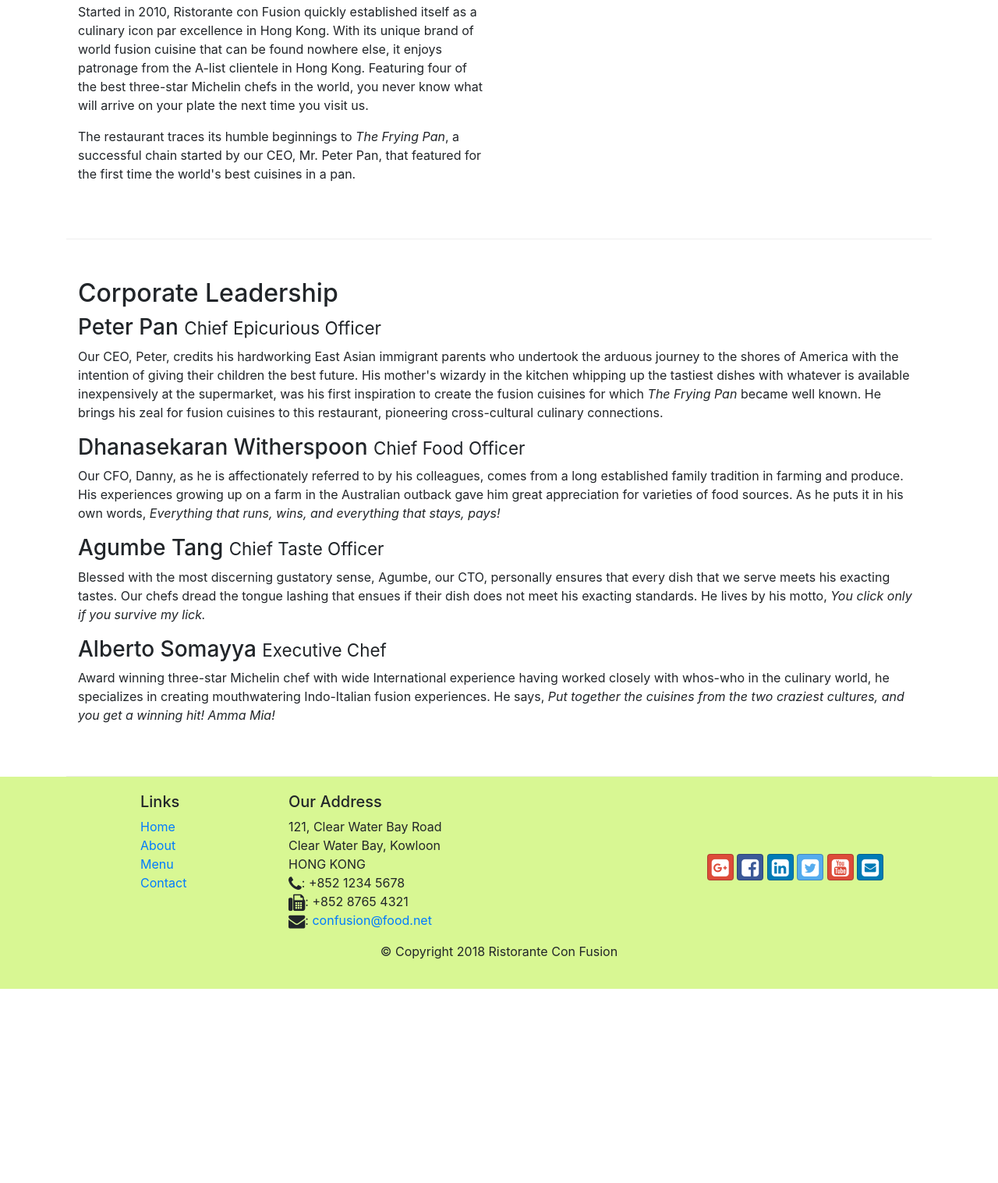
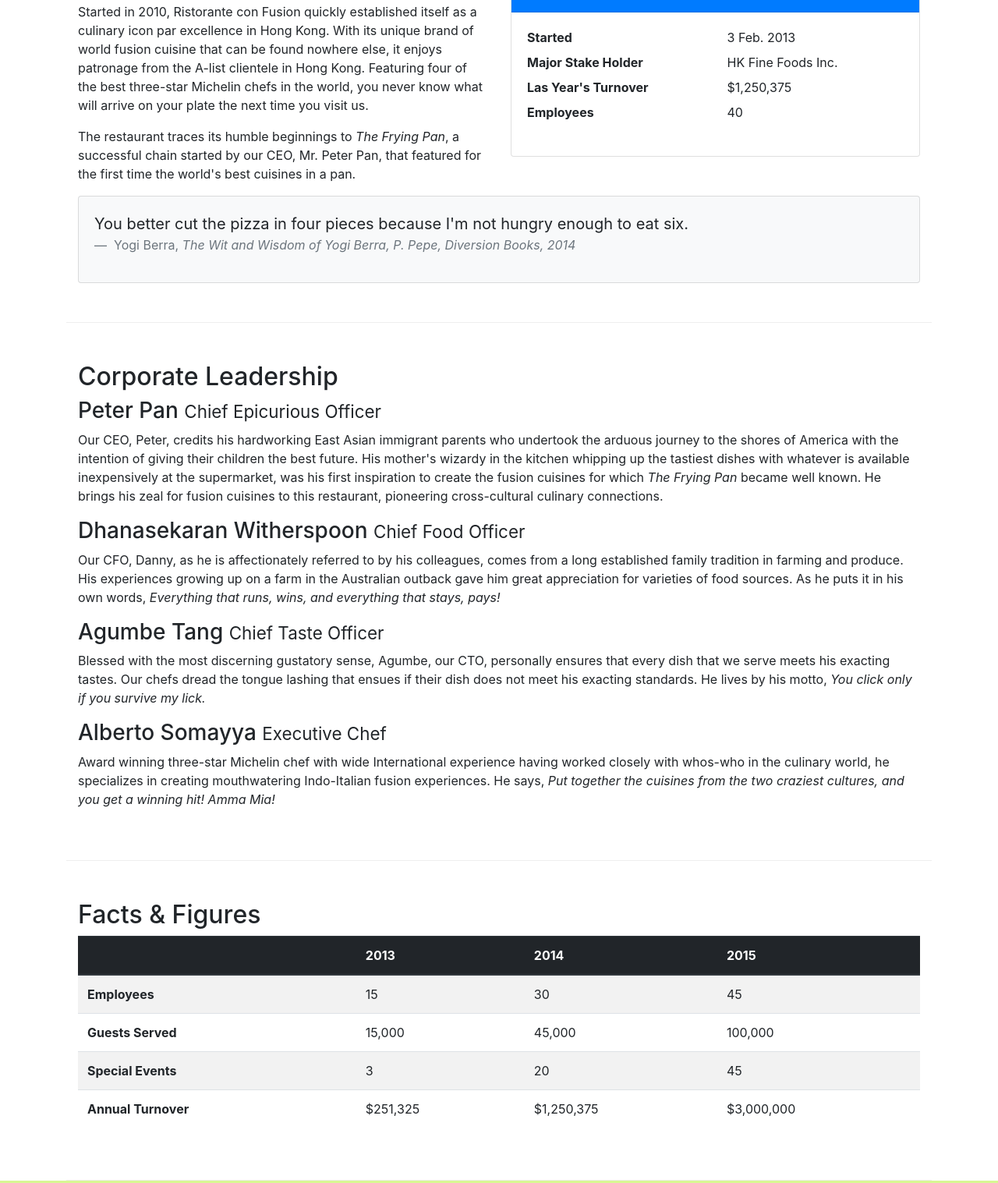
Before and after one commit to bmongemendez/bootstrap4, a website: page aboutus.html in a window 1280 px wide. Shown: the part 564-2081 px from the top of the page at 78% size. Before the commit the page ends 1832 px from the top, so only its background shows below. Drawn offline with nearby package versions, Linux system fonts and the light colour scheme.

Commit message:
Feature: Tables and Cards

```diff
--- a/aboutus.html
+++ b/aboutus.html
@@ -10,10 +10,10 @@
 
 		<!-- Bootstrap CSS -->
 		<link rel="stylesheet" href="node_modules/bootstrap/dist/css/bootstrap.min.css" />
-		<link rel="stylesheet" href="node_modules/bootstrap-social/bootstrap-social.css">
+		<link rel="stylesheet" href="node_modules/bootstrap-social/bootstrap-social.css" />
 
 		<!-- Font Awesome -->
-		<link rel="stylesheet" href="node_modules/font-awesome/css/font-awesome.min.css">
+		<link rel="stylesheet" href="node_modules/font-awesome/css/font-awesome.min.css" />
 
 		<!-- Custom Sytles -->
 		<link rel="stylesheet" href="./css/styles.css" />
@@ -28,10 +28,22 @@
 				<a href="./index.html" class="navbar-brand mr-auto">Ristorante con Fusion</a>
 				<div class="collapse navbar-collapse" id="navbar">
 					<ul class="navbar-nav ml-auto">
-						<li class="nav-item active"><a href="./index.html" class="nav-link"><span class="fa fa-home fa-lg"></span> Home</a></li>
-						<li class="nav-item"><a href="#" class="nav-link"><span class="fa fa-info fa-lg"></span> About</a></li>
-						<li class="nav-item"><a href="#" class="nav-link"> <span class="fa fa-list fa-lg"></span> Menu</a></li>
-						<li class="nav-item"><a href="./contactus.html" class="nav-link"> <span class="fa fa-address-card fa-lg"></span> Contact</a></li>
+						<li class="nav-item active">
+							<a href="./index.html" class="nav-link"
+								><span class="fa fa-home fa-lg"></span> Home</a
+							>
+						</li>
+						<li class="nav-item">
+							<a href="#" class="nav-link"><span class="fa fa-info fa-lg"></span> About</a>
+						</li>
+						<li class="nav-item">
+							<a href="#" class="nav-link"> <span class="fa fa-list fa-lg"></span> Menu</a>
+						</li>
+						<li class="nav-item">
+							<a href="./contactus.html" class="nav-link">
+								<span class="fa fa-address-card fa-lg"></span> Contact</a
+							>
+						</li>
 					</ul>
 				</div>
 			</div>
@@ -81,7 +93,38 @@
 						best cuisines in a pan.
 					</p>
 				</div>
-				<div></div>
+				<div class="col-sm">
+					<div class="card">
+						<h3 class="card-header bg-primary text-white">Facts At a Glance</h3>
+						<div class="card-body">
+							<dl class="row">
+								<dt class="col-6">Started</dt>
+								<dd class="col-6">3 Feb. 2013</dd>
+								<dt class="col-6">Major Stake Holder</dt>
+								<dd class="col-6">HK Fine Foods Inc.</dd>
+								<dt class="col-6">Las Year's Turnover</dt>
+								<dd class="col-6">$1,250,375</dd>
+								<dt class="col-6">Employees</dt>
+								<dd class="col-6">40</dd>
+							</dl>
+						</div>
+					</div>
+				</div>
+				<div class="col-12">
+					<div class="card card-body bg-light">
+						<blockquote class="blockquote">
+							<p class="mb-0">
+								You better cut the pizza in four pieces because I'm not hungry enough to eat six.
+							</p>
+							<footer class="blockquote-footer">
+								Yogi Berra,
+								<cite title="Source Title"
+									>The Wit and Wisdom of Yogi Berra, P. Pepe, Diversion Books, 2014</cite
+								>
+							</footer>
+						</blockquote>
+					</div>
+				</div>
 			</div>
 
 			<div class="row row-content">
@@ -124,6 +167,51 @@
 					</p>
 				</div>
 			</div>
+
+			<div class="row row-content">
+				<div class="col-12 col-sm9">
+					<h2>Facts &amp; Figures</h2>
+					<div class="table-responsive">
+						<table class="table table-striped">
+							<thead class="thead-dark">
+								<tr>
+									<th>&nbsp;</th>
+									<th>2013</th>
+									<th>2014</th>
+									<th>2015</th>
+								</tr>
+							</thead>
+							<tbody>
+								<tr>
+									<th>Employees</th>
+									<td>15</td>
+									<td>30</td>
+									<td>45</td>
+								</tr>
+								<tr>
+									<th>Guests Served</th>
+									<td>15,000</td>
+									<td>45,000</td>
+									<td>100,000</td>
+								</tr>
+								<tr>
+									<th>Special Events</th>
+									<td>3</td>
+									<td>20</td>
+									<td>45</td>
+								</tr>
+								<tr>
+									<th>Annual Turnover</th>
+									<td>$251,325</td>
+									<td>$1,250,375</td>
+									<td>$3,000,000</td>
+								</tr>
+							</tbody>
+						</table>
+					</div>
+				</div>
+				<div class="col-12 col-sm-3"></div>
+			</div>
 		</div>
 
 		<footer class="footer">
@@ -146,17 +234,32 @@
 							HONG KONG<br />
 							<i class="fa fa-phone fa-lg"></i>: +852 1234 5678<br />
 							<i class="fa fa-fax fa-lg"></i>: +852 8765 4321<br />
-							<i class="fa fa-envelope fa-lg"></i>: <a href="mailto:confusion@food.net">confusion@food.net</a>
+							<i class="fa fa-envelope fa-lg"></i>:
+							<a href="mailto:confusion@food.net">confusion@food.net</a>
 						</address>
 					</div>
 					<div class="col-12 col-sm-4 align-self-center">
 						<div class="text-center">
-							<a class="btn btn-social-icon btn-google" href="http://google.com/+"><i class="fa fa-google-plus-square fa-lg"></i></a>
-							<a class="btn btn-social-icon btn-facebook" href="http://www.facebook.com/profile.php?id="><i class="fa fa-facebook-square fa-lg"></i></a>
-							<a class="btn btn-social-icon btn-linkedin" href="http://www.linkedin.com/in/"><i class="fa fa-linkedin-square fa-lg"></i></a>
-							<a class="btn btn-social-icon btn-twitter" href="http://twitter.com/"><i class="fa fa-twitter-square fa-lg"></i></a>
-							<a class="btn btn-social-icon btn-google" href="http://youtube.com/"><i class="fa fa-youtube-square fa-lg"></i></a>
-							<a class="btn btn-social-icon btn-linkedin" href="mailto:"><i class="fa fa-envelope-square fa-lg"></i></a>
+							<a class="btn btn-social-icon btn-google" href="http://google.com/+"
+								><i class="fa fa-google-plus-square fa-lg"></i
+							></a>
+							<a
+								class="btn btn-social-icon btn-facebook"
+								href="http://www.facebook.com/profile.php?id="
+								><i class="fa fa-facebook-square fa-lg"></i
+							></a>
+							<a class="btn btn-social-icon btn-linkedin" href="http://www.linkedin.com/in/"
+								><i class="fa fa-linkedin-square fa-lg"></i
+							></a>
+							<a class="btn btn-social-icon btn-twitter" href="http://twitter.com/"
+								><i class="fa fa-twitter-square fa-lg"></i
+							></a>
+							<a class="btn btn-social-icon btn-google" href="http://youtube.com/"
+								><i class="fa fa-youtube-square fa-lg"></i
+							></a>
+							<a class="btn btn-social-icon btn-linkedin" href="mailto:"
+								><i class="fa fa-envelope-square fa-lg"></i
+							></a>
 						</div>
 					</div>
 				</div>
```
